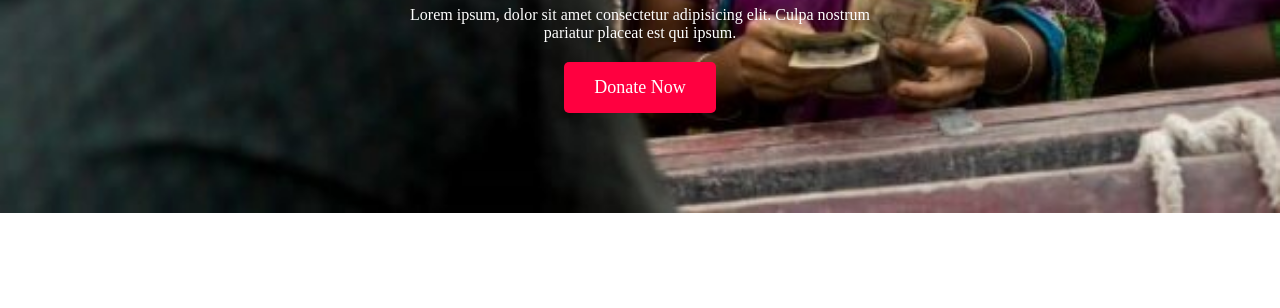
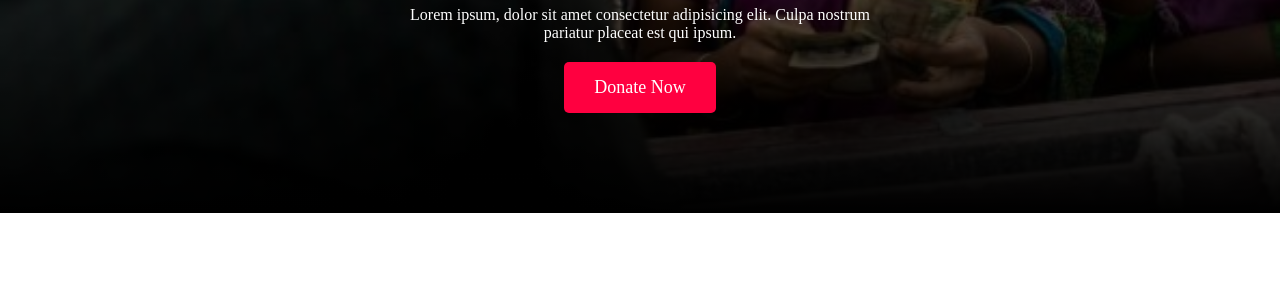
Before and after one commit to mohammadashrafulislam/donation-website, a plain HTML site: page index.html in a window 1280 px wide. Shown: the part 374-682 px from the top of the page. Drawn offline with Linux system fonts and the light colour scheme.

Commit message:
Update Donate.css

```diff
--- a/Donate.css
+++ b/Donate.css
@@ -4,8 +4,7 @@
 }
 /* Header Section Style */
 .banner{
-    background-image: url('images/donation1.jpg');
-
+    background-image:linear-gradient(to bottom, rgba(186, 186, 186, 0), rgb(0, 0, 0)), url('images/donation1.jpg');
     background-repeat: no-repeat;
     background-position: center bottom;
     background-size:cover;
```
